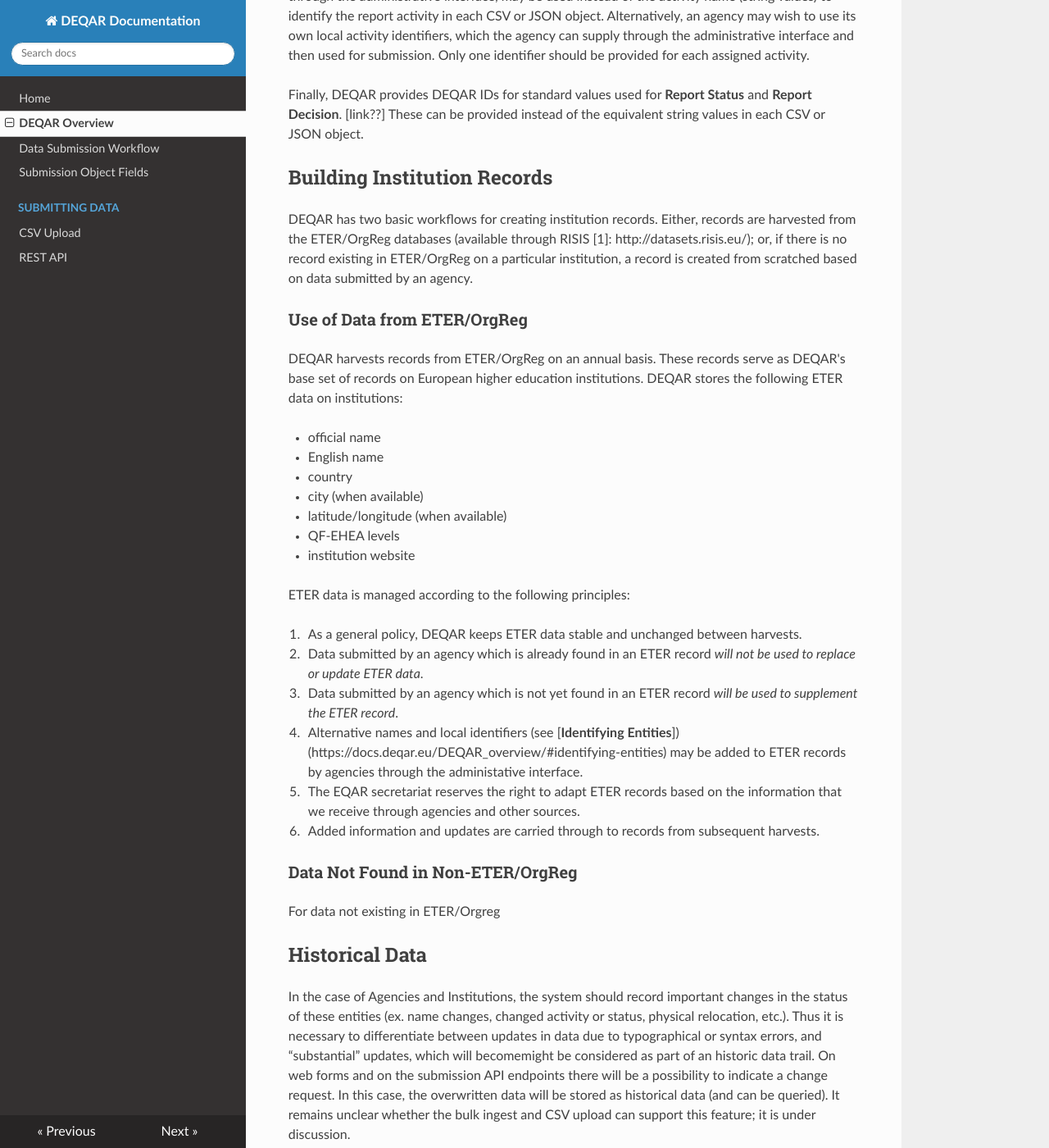
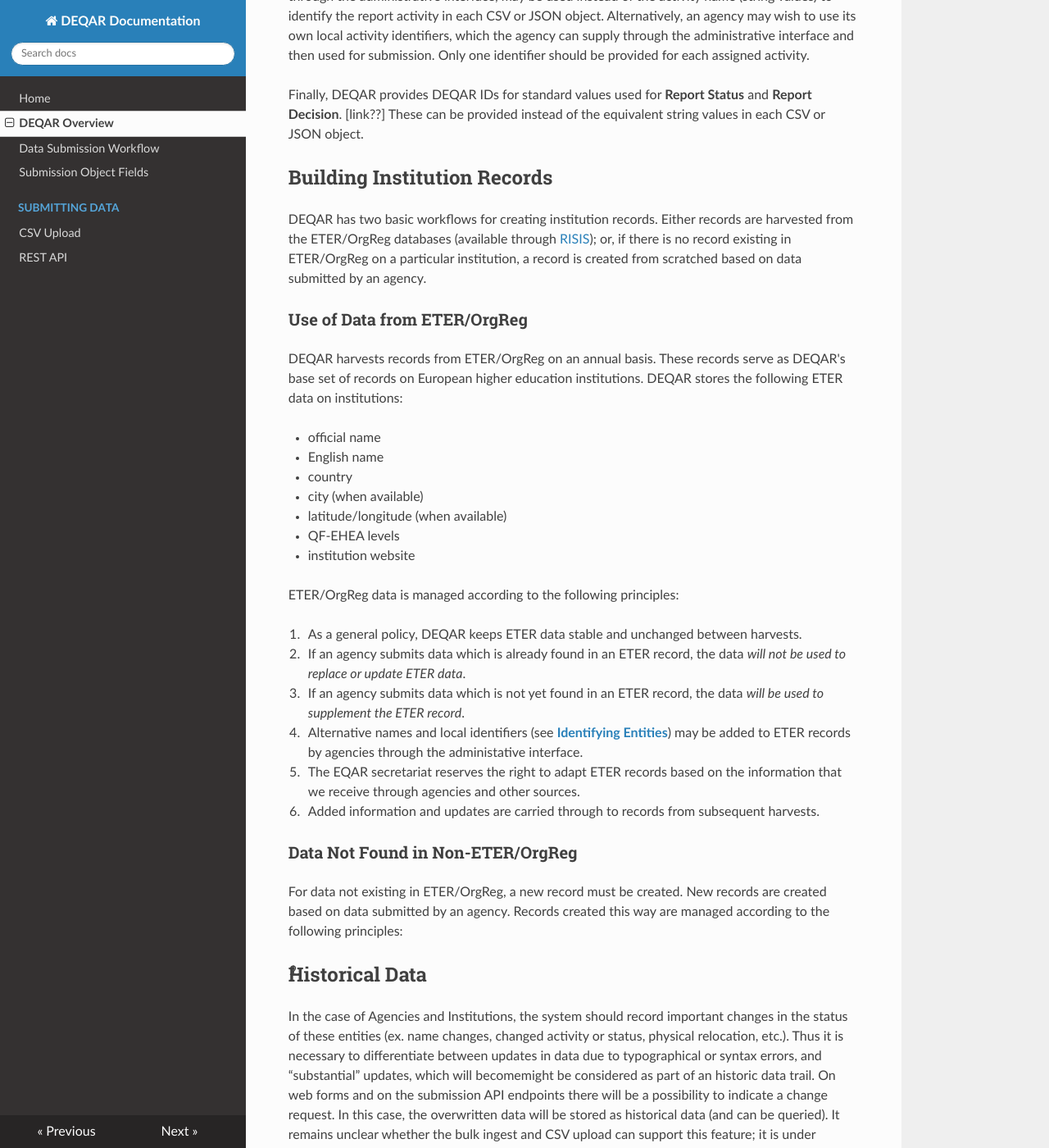
Before and after one commit to EQAR/deqar-docs, an MkDocs documentation site: the page built from docs/DEQAR_overview.md, in a window 1280 px wide and 1400 px high, scrolled down 4457 px. Shown: the whole window at 82% size. Built offline with MkDocs 1.6.1, drawn with Linux system fonts in a browser that asks for light colours; nearby versions of some CDN libraries; old or Windows-style settings are respelled for this version of MkDocs.

Commit message:
Update DEQAR_overview.md

```diff
--- a/docs/DEQAR_overview.md
+++ b/docs/DEQAR_overview.md
@@ -85,7 +85,7 @@
 Building Institution Records
 -------------------------------
 
-DEQAR has two basic workflows for creating institution records.  Either, records are harvested from the ETER/OrgReg databases (available through RISIS [1]: http://datasets.risis.eu/); or, if there is no record existing in ETER/OrgReg on a particular institution, a record is created from scratched based on data submitted by an agency.
+DEQAR has two basic workflows for creating institution records.  Either records are harvested from the ETER/OrgReg databases (available through [RISIS](http://datasets.risis.eu/)); or, if there is no record existing in ETER/OrgReg on a particular institution, a record is created from scratched based on data submitted by an agency.
 
 ### Use of Data from ETER/OrgReg
 
@@ -99,18 +99,21 @@
 - QF-EHEA levels
 - institution website
 
-ETER data is managed according to the following principles:
+ETER/OrgReg data is managed according to the following principles:
 
 1. As a general policy, DEQAR keeps ETER data stable and unchanged between harvests.
-2. Data submitted by an agency which is already found in an ETER record *will not be used to replace or update ETER data*.
-3. Data submitted by an agency which is not yet found in an ETER record *will be used to supplement the ETER record*.
-4. Alternative names and local identifiers (see [**Identifying Entities**])(https://docs.deqar.eu/DEQAR_overview/#identifying-entities) may be added to ETER records by agencies through the administative interface.
+2. If an agency submits data which is already found in an ETER record, the data *will not be used to replace or update ETER data*.
+3. If an agency submits data which is not yet found in an ETER record, the data *will be used to supplement the ETER record*.
+4. Alternative names and local identifiers (see [**Identifying Entities**](https://docs.deqar.eu/DEQAR_overview/#identifying-entities)) may be added to ETER records by agencies through the administative interface.
 5. The EQAR secretariat reserves the right to adapt ETER records based on the information that we receive through agencies and other sources.
 6. Added information and updates are carried through to records from subsequent harvests.
 
 ### Data Not Found in Non-ETER/OrgReg
 
-For data not existing in ETER/Orgreg
+For data not existing in ETER/OrgReg, a new record must be created. New records are created based on data submitted by an agency. Records created this way are managed according to the following principles:
+
+1.
+2.
 
 
 Historical Data
```
